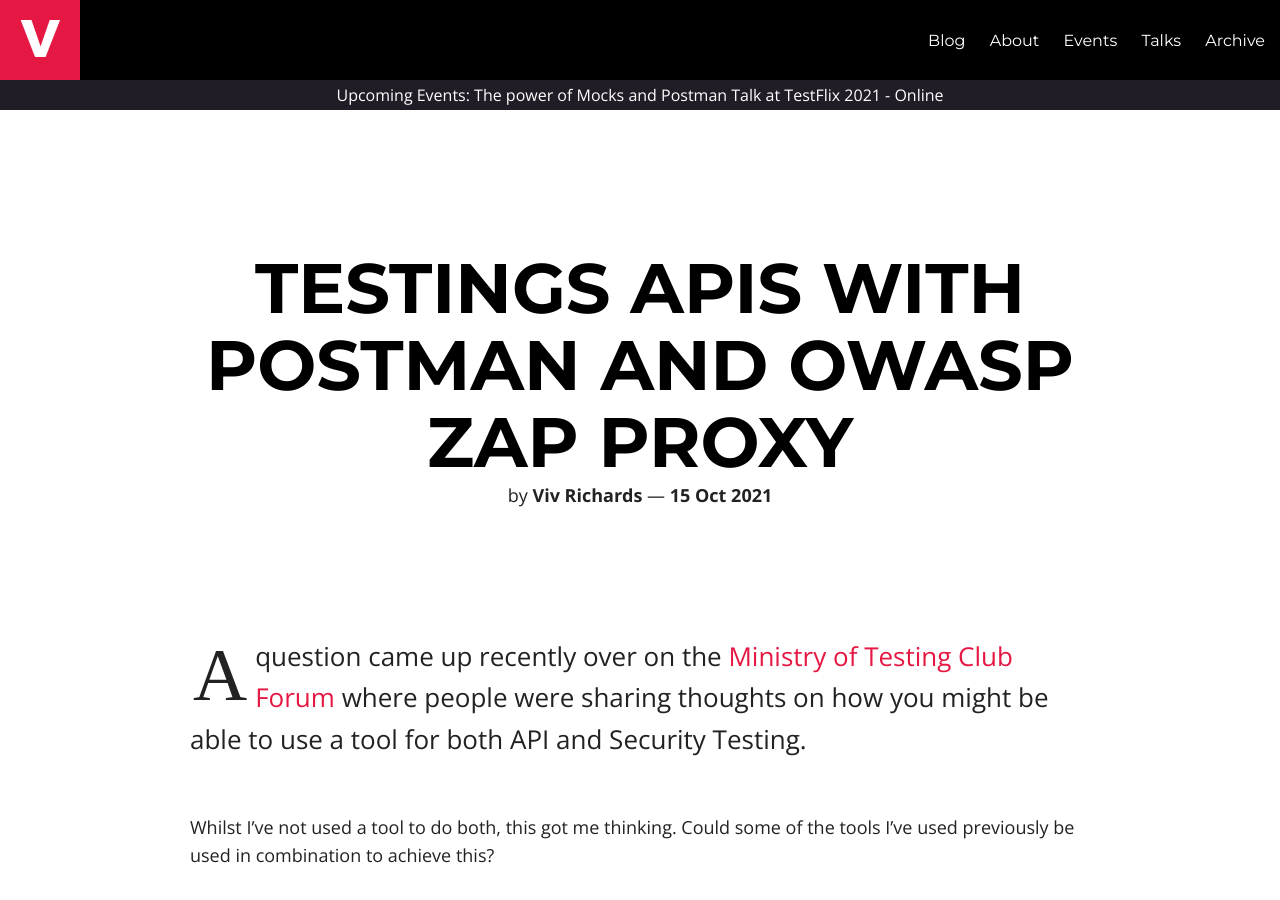
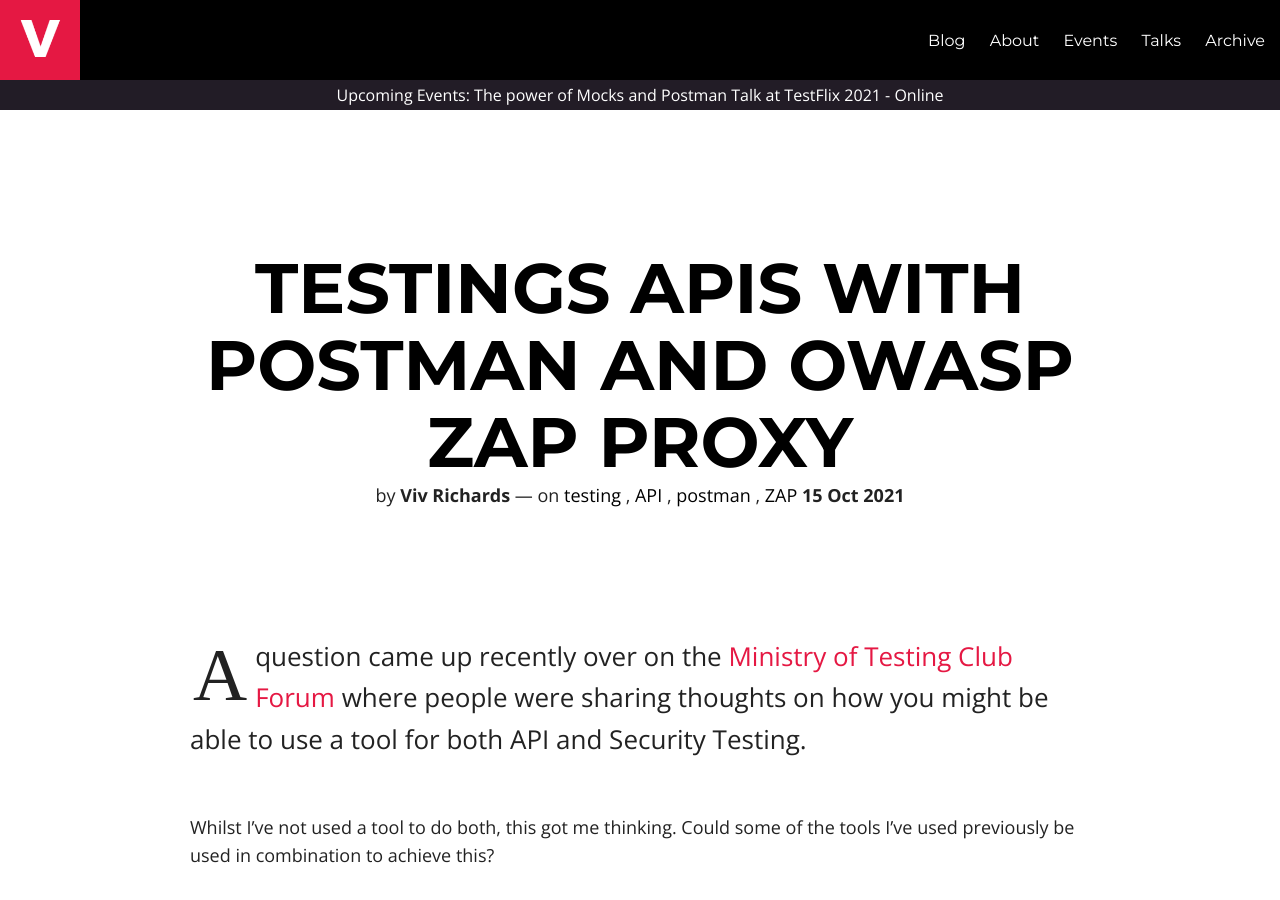
Before and after one commit to vivrichards600/vivrichards600.github.io, a Jekyll site: the page built from _posts/2021-10-15-testing-apis-with-postman-and-owasp-zap-.md, in a window 1280 px wide and 900 px high. Built offline with Jekyll 4.4.1, drawn with Linux system fonts in a browser that asks for light colours; nearby versions of some CDN libraries; comment, search, counter and statistics services are not loaded.

Commit message:
Updating category and tags for latest post

```diff
--- a/_posts/2021-10-15-testing-apis-with-postman-and-owasp-zap-.md
+++ b/_posts/2021-10-15-testing-apis-with-postman-and-owasp-zap-.md
@@ -4,8 +4,8 @@ title: Testings APIs with Postman and OWASP ZAP proxy
 description:
 headline:
 modified: 2021-10-02
-category: Retro
-tags: []
+category: Testing
+tags: [testing, API, postman, ZAP]
 imagefeature:
 mathjax:
 chart:
```
